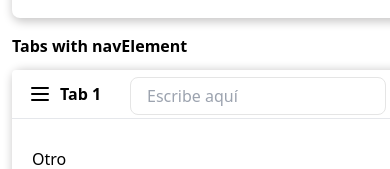
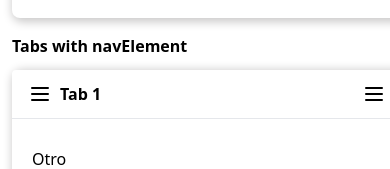
Before and after one commit to Imagine-CX/imaginecx-library, a React (Vite) app: page / in a window 390 px wide. Shown: the part 6083-6252 px from the top of the page. Built offline with nearby package versions, Linux system fonts and the light colour scheme.

Commit message:
feat: responsive design in tabs with navElement

```diff
--- a/src/App.tsx
+++ b/src/App.tsx
@@ -413,6 +413,21 @@ function App() {
                 <InputField type="text" placeholder="Escribe aquí" />
               </div>
             }
+            iconSmScreen={
+              <svg width="24px" height="24px" viewBox="0 0 24 24" fill="none" xmlns="http://www.w3.org/2000/svg">
+                <g id="SVGRepo_bgCarrier" strokeWidth="0"></g>
+                <g id="SVGRepo_tracerCarrier" strokeLinecap="round" strokeLinejoin="round"></g>
+                <g id="SVGRepo_iconCarrier">
+                  <path
+                    d="M4 6H20M4 12H20M4 18H20"
+                    stroke="#000000"
+                    strokeWidth="2"
+                    strokeLinecap="round"
+                    strokeLinejoin="round"
+                  ></path>
+                </g>
+              </svg>
+            }
           />
         </div>
       </div>
@@ -505,7 +520,7 @@ function App() {
                 className="icx-p-1 icx-transition-colors icx-duration-300 icx-transform icx-rounded-md hover:icx-bg-opacity-25 hover:icx-bg-gray-600 focus:icx-outline-none"
                 onClick={() => setOpen4(false)}
               >
-                <Close />
+                <Close className="icx-w-5 icx-h-5 icx-mx-auto icx-text-white" />
               </button>
             }
           >
--- a/src/assets/Close.tsx
+++ b/src/assets/Close.tsx
@@ -1,11 +1,9 @@
-export const Close = () => {
+interface Props {
+  className: string;
+}
+export const Close = ({ className }: Props) => {
   return (
-    <svg
-      xmlns="http://www.w3.org/2000/svg"
-      className="icx-w-5 icx-h-5 icx-mx-auto icx-text-white"
-      viewBox="0 0 20 20"
-      fill="currentColor"
-    >
+    <svg xmlns="http://www.w3.org/2000/svg" className={className} viewBox="0 0 20 20" fill="currentColor">
       <path
         fillRule="evenodd"
         d="M4.293 4.293a1 1 0 011.414 0L10 8.586l4.293-4.293a1 1 0 111.414 1.414L11.414 10l4.293 4.293a1 1 0 01-1.414 1.414L10 11.414l-4.293 4.293a1 1 0 01-1.414-1.414L8.586 10 4.293 5.707a1 1 0 010-1.414z"
--- a/src/components/Card/Tabs.tsx
+++ b/src/components/Card/Tabs.tsx
@@ -1,12 +1,14 @@
 import { ChangeEvent, ReactElement, useState } from 'react';
+import { Close } from 'src/assets/Close';
 
 export interface ITabs {
   tabs: (string | null)[];
   content: (ReactElement | null)[];
   navElement?: ReactElement | ReactElement[];
+  iconSmScreen?: ReactElement | ReactElement[] | string;
 }
 
-export const Tabs = ({ tabs, content, navElement }: ITabs): JSX.Element => {
+export const Tabs = ({ tabs, content, navElement, iconSmScreen }: ITabs): JSX.Element => {
   const [selectedItem, setSelectedItem] = useState(0);
 
   const filteredTabs = tabs.filter((item) => item !== null);
@@ -17,6 +19,8 @@ export const Tabs = ({ tabs, content, navElement }: ITabs): JSX.Element => {
     const selectedIndex = tabs.indexOf(selectedValue);
     setSelectedItem(selectedIndex);
   };
+
+  const [hiddenElement, setHiddenElement] = useState(false);
 
   return (
     <>
@@ -38,6 +42,8 @@ export const Tabs = ({ tabs, content, navElement }: ITabs): JSX.Element => {
             </svg>
           </div>
           <div className="icx-flex icx-border-b">
+            {!hiddenElement ? (
+              <div className="icx-w-full icx-flex icx-justify-between">
                 <select
                   role="tablist"
                   onChange={handleSelectChange}
@@ -49,7 +55,18 @@ export const Tabs = ({ tabs, content, navElement }: ITabs): JSX.Element => {
                     </option>
                   ))}
                 </select>
+                <button className="icx-mr-4" onClick={() => setHiddenElement(true)}>
+                  {iconSmScreen}
+                </button>
+              </div>
+            ) : (
+              <div className="icx-w-full icx-flex icx-justify-between icx-pb-1">
                 <div className="icx-flex icx-items-center">{navElement}</div>
+                <button className="icx-mr-4" onClick={() => setHiddenElement(false)}>
+                  <Close className="icx-w-5 icx-h-5 icx-mx-auto icx-text-black" />
+                </button>
+              </div>
+            )}
           </div>
         </div>
         <div className="xl:icx-w-full xl:icx-mx-0 icx-hidden sm:icx-block">
--- a/src/components/Forms/Select.tsx
+++ b/src/components/Forms/Select.tsx
@@ -3,7 +3,7 @@ import { ForwardedRef, forwardRef, InputHTMLAttributes } from 'react';
 interface ISelectorTest extends InputHTMLAttributes<HTMLSelectElement> {
   title?: string;
   options: Array<{
-    value: number;
+    value: number | string;
     label: string;
     hidden?: boolean;
   }>;
--- a/src/components/Modals/Modal.tsx
+++ b/src/components/Modals/Modal.tsx
@@ -23,7 +23,7 @@ export const Modal = ({ open, setOpen, children }: IModal): JSX.Element => {
                 style={{ backgroundImage: `url(${header})` }}
               >
                 <button className="icx-p-2 icx-text-gray-400 icx-rounded-md " onClick={() => setOpen(false)}>
-                  <Close />
+                  <Close className="icx-w-5 icx-h-5 icx-mx-auto icx-text-white" />
                 </button>
               </div>
               <div>{children}</div>
```
Also changed, not shown: 1 other file (tests, documents, lock files or other folders). Lines whose indentation alone changed are shown as unchanged.
